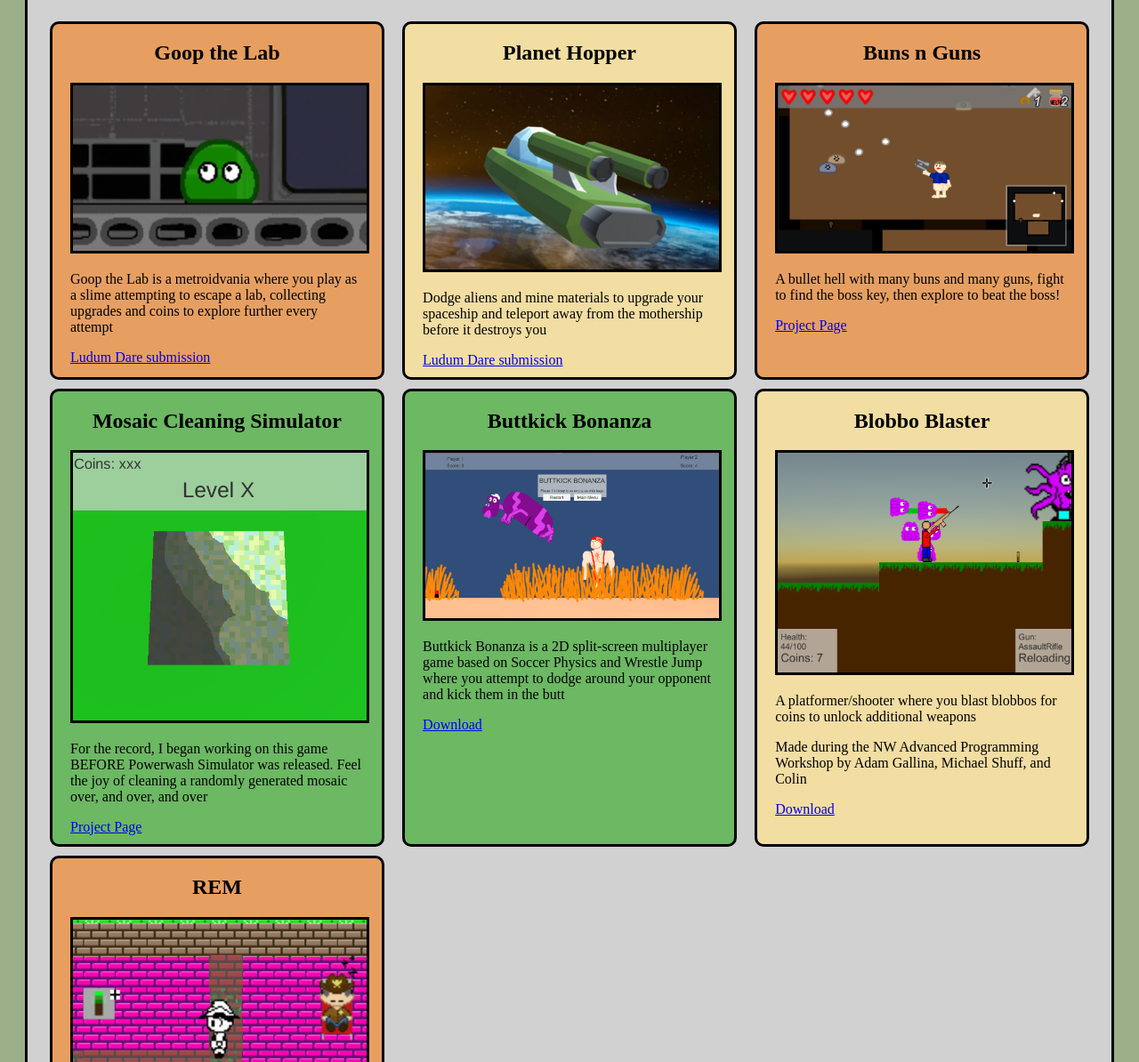
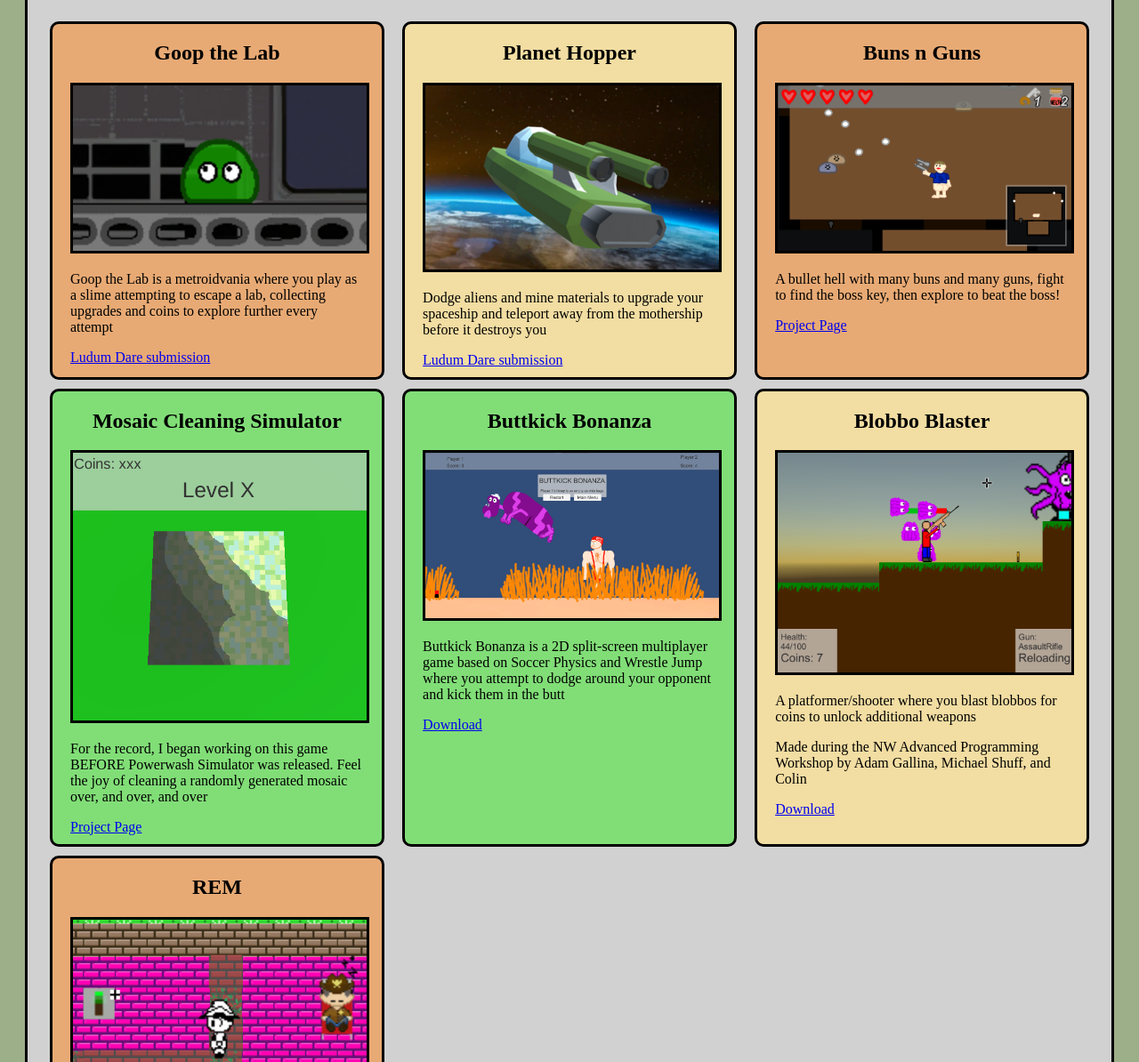
Before and after one commit to Adam-Gallina/Adam-Gallina.github.io, a plain HTML site: page index.html in a window 1280 px wide. Shown: the part 566-1760 px from the top of the page at 89% size. Drawn offline with Linux system fonts and the light colour scheme.

Commit message:
Improved colors

```diff
--- a/index.css
+++ b/index.css
@@ -37,13 +37,13 @@ body {
     background-color: rgb(209, 209, 209);
 }
 .orange {
-    background-color: #e69f61;
+    background-color: #e8aa74;
 }
 .yellow {
     background-color: #f2dda2;
 }
 .green {
-    background-color: #6cb863;
+    background-color: #81de77;
 }
 
 .project-box h2 {
```
